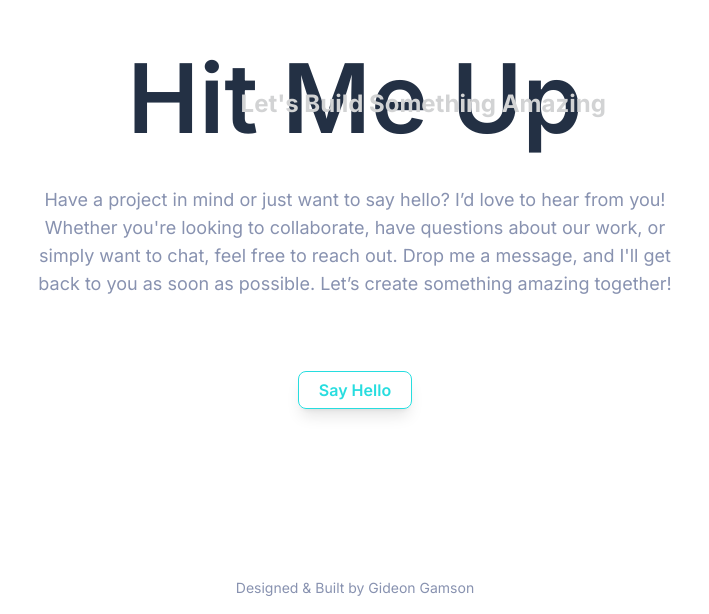
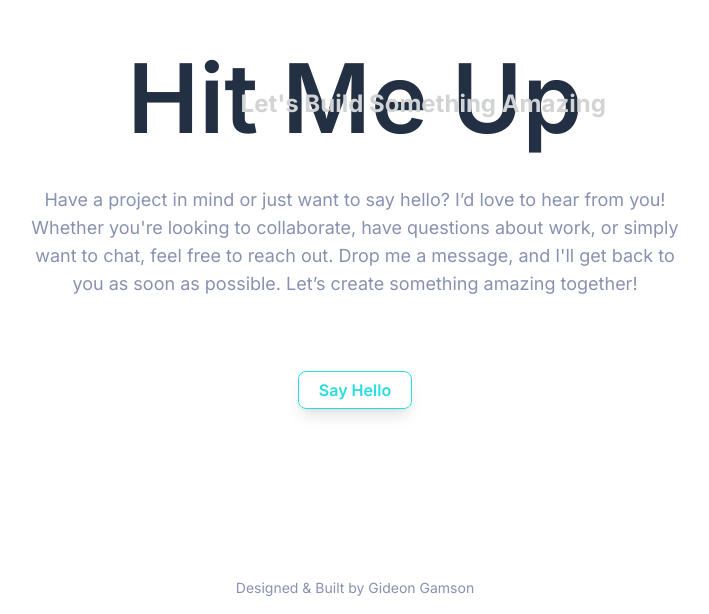
Before and after one commit to Gamson3/My-Portfolio-v2, a React (Vite) app: page / in a window 1280 px wide. Shown: the part 4042-4656 px from the top of the page, without its empty margins (285-994 px from the left). Built offline with nearby package versions, Linux system fonts and the light colour scheme.

Commit message:
Update Contact Section

```diff
--- a/src/components/Contact.jsx
+++ b/src/components/Contact.jsx
@@ -13,8 +13,7 @@ const Contact = () => {
 
         <p className="pb-20 text-base sm:text-lg text-[#8892b0]">
           Have a project in mind or just want to say hello? I’d love to hear
-          from you! Whether you're looking to collaborate, have questions about
-          our work, or simply want to chat, feel free to reach out. Drop me a
+          from you! Whether you're looking to collaborate, have questions about work, or simply want to chat, feel free to reach out. Drop me a
           message, and I'll get back to you as soon as possible. Let’s create
           something amazing together!
         </p>
```
